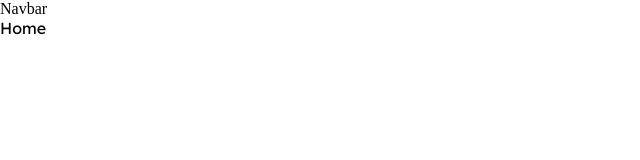
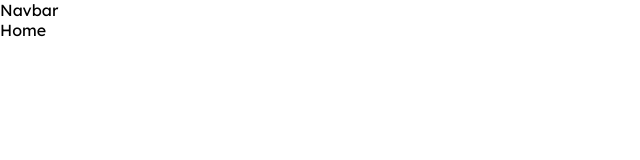
Before and after one commit to sumrdev/BookIT-UX-Web-exam-project, a Next.js app in the folder frontend/: page / in a window 1280 px wide. Shown: the top 160 px of the page, without its empty margins (0-640 px from the left). Built offline with nearby package versions, Linux system fonts and the light colour scheme.

Commit message:
Apply font to html tag

```diff
--- a/frontend/pages/_app.tsx
+++ b/frontend/pages/_app.tsx
@@ -19,6 +19,6 @@ const App = ({ Component, pageProps }: AppPropsWithLayout) => {
   // Use the layout defined at the page level, if available
   const getLayout = Component.getLayout ?? ((page) => rootLayout({ page }));
 
-  return getLayout(<main className={lexend.className}><Component {...pageProps} /></main>);
+  return <html className={lexend.className}>{getLayout(<Component {...pageProps} />)}</html>;
 }
 export default App;
```
